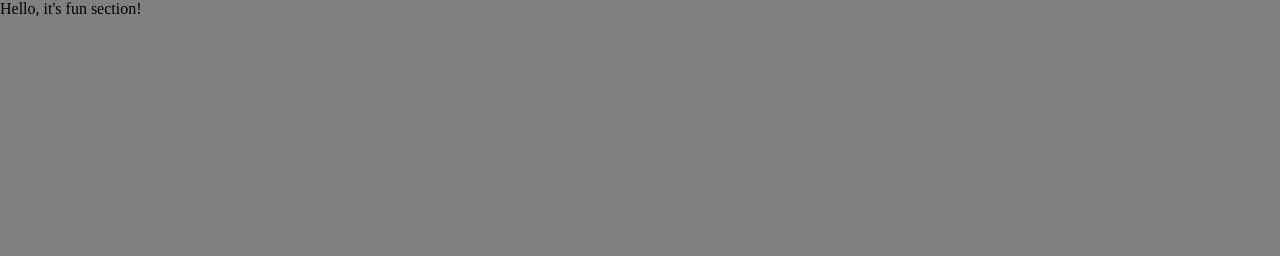
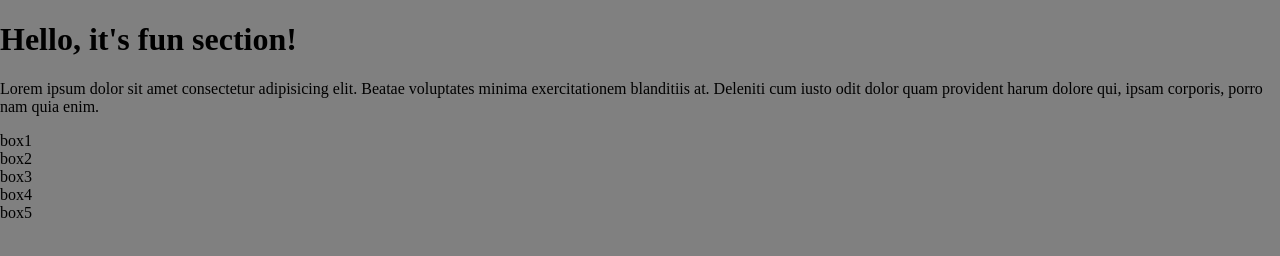
Before and after one commit to DUP3RELE/training, a plain HTML site: page index.html in a window 1280 px wide. Drawn offline with Linux system fonts and the light colour scheme.

Commit message:
first commit

```diff
--- a/index.html
+++ b/index.html
@@ -9,7 +9,16 @@
 </head>
 
 <body>
-<main>Hello, it's fun section!</main>
+    <main>
+        <h1>Hello, it's fun section!</h1>
+        <p>Lorem ipsum dolor sit amet consectetur adipisicing elit. Beatae voluptates minima exercitationem blanditiis
+            at. Deleniti cum iusto odit dolor quam provident harum dolore qui, ipsam corporis, porro nam quia enim.</p>
+            <div>box1</div>
+            <div>box2</div>
+            <div>box3</div>
+            <div>box4</div>
+            <div>box5</div>
+    </main>
 
     <script src="./script.js"></script>
 </body>
```
